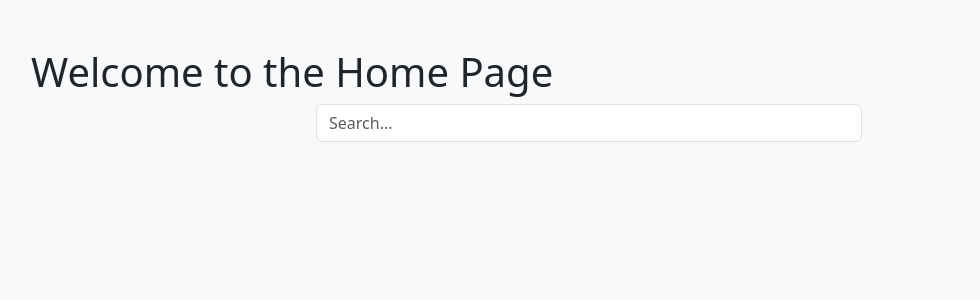
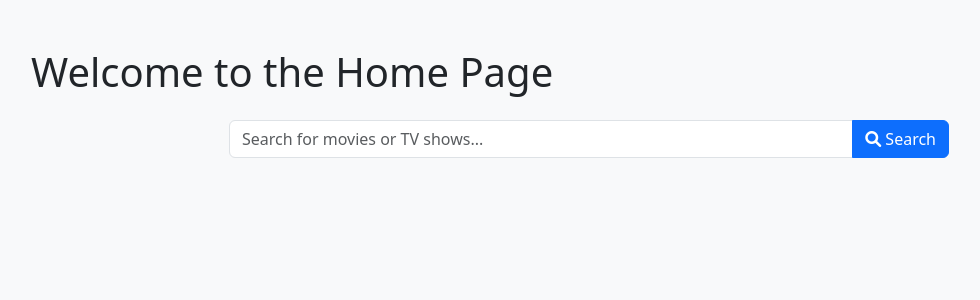
Before and after one commit to mbartellini/tpe-redes-grafana, a Flask app: page / in a window 1280 px wide. Shown: the part 56-356 px from the top of the page, without its empty margins (51-1031 px from the left). Run offline with Flask 3, Linux system fonts and the light colour scheme.

Commit message:
Added home and media details view.

```diff
--- a/website/frontend/app/main.py
+++ b/website/frontend/app/main.py
@@ -7,9 +7,21 @@ app.secret_key = "mi_clave_super_secreta"
 
 API_URL = "http://api:80"
 
-@app.route("/")
+@app.route("/", methods=["GET"])
 def home():
-    return render_template("home.html")
+    query = request.args.get("q", "").strip()
+    medias = []
+
+    if query:
+        try:
+            response = requests.get(f"{API_URL}/media/search/{query}")
+            response.raise_for_status()
+            medias = response.json()
+        except requests.RequestException as e:
+            print(f"Error fetching media from API: {e}")
+            medias = []
+
+    return render_template("home.html", medias=medias, query=query)
 
 @app.route('/user/<userId>',methods=['GET'])
 def show_user_profile(userId):
@@ -25,7 +37,14 @@ def show_user_profile(userId):
 
 @app.route('/media/<int:media_id>')
 def show_media(media_id):
-    return f'Media {media_id}'
+    try:
+        response = requests.get(f"{API_URL}/media/{media_id}")
+        response.raise_for_status()
+        media = response.json()
+    except requests.RequestException as e:
+        print(f"Error fetching media data: {e}")
+        return "Error fetching media data", 500
+    return render_template("media_details.html", media=media)
 
 
 @app.route("/login", methods=["GET", "POST"])
--- a/website/frontend/app/templates/home.html
+++ b/website/frontend/app/templates/home.html
@@ -2,7 +2,7 @@
 <html lang="en">
 <head>
   <meta charset="UTF-8" />
-  <title>MediaInfo - Home</title>
+  <title>MediaInfo</title>
   <link
           href="https://cdn.jsdelivr.net/npm/bootstrap@5.3.3/dist/css/bootstrap.min.css"
           rel="stylesheet"
@@ -11,22 +11,94 @@
           href="https://cdnjs.cloudflare.com/ajax/libs/font-awesome/6.0.0-beta3/css/all.min.css"
           rel="stylesheet"
   />
+  <style>
+    .card-img-top {
+      height: 400px;
+      object-fit: cover;
+    }
+    .card {
+      transition: transform 0.2s;
+    }
+    .card:hover {
+      transform: scale(1.03);
+    }
+  </style>
 </head>
 <body class="bg-light">
-
 {% include 'navbar.html' %}
 
 <div class="container mt-5">
-    <h1>Welcome to the Home Page</h1>
+  <h1 class="mb-4">Welcome to the Home Page</h1>
+
+  <div class="container">
     <div class="row justify-content-center">
-      <div class="col-md-6">
+      <div class="col-md-8">
+        <form action="/" method="get">
+          <div class="search-container input-group mb-4">
             <input
                     type="text"
-          class="form-control"
-          placeholder="Search..."
+                    class="form-control search-input"
+                    placeholder="Search for movies or TV shows..."
+                    name="q"
+                    value="{{ query }}"
             />
+            <button class="btn btn-primary" type="submit">
+              <i class="fas fa-search"></i> Search
+            </button>
+          </div>
+        </form>
       </div>
     </div>
+  </div>
+
+  {% if query %}
+  <div class="mt-4">
+    <h3>Search results for "{{ query }}"</h3>
+
+    {% if medias and medias|length > 0 %}
+    <div class="row mt-3">
+      {% for media in medias %}
+      <div class="col-md-4 mb-4">
+        <div class="card h-100">
+          {% if media.posterPath %}
+          <img src="{{ media.posterPath }}" class="card-img-top" alt="{{ media.name }} poster">
+          {% else %}
+          <div class="card-img-top bg-secondary d-flex align-items-center justify-content-center">
+            <i class="fas fa-image fa-5x text-light"></i>
+          </div>
+          {% endif %}
+          <div class="card-body">
+            <h5 class="card-title">{{ media.name }}</h5>
+            <p class="card-text">
+              <small class="text-muted">
+                {% if media.type %}TV Series{% else %}Movie{% endif %} |
+                {{ media.releaseDate[:4] if media.releaseDate else 'Unknown year' }} |
+                Rating: {{ media.tmdbRating if media.tmdbRating else 'N/A' }}
+              </small>
+            </p>
+            <p class="card-text text-truncate">{{ media.overview }}</p>
+          </div>
+          <div class="card-footer bg-white">
+            <a href="/media/{{ media.mediaId }}" class="btn btn-primary btn-sm">
+              View Details
+            </a>
+            {% if media.trailerLink %}
+            <a href="{{ media.trailerLink }}" target="_blank" class="btn btn-outline-danger btn-sm">
+              <i class="fab fa-youtube"></i> Trailer
+            </a>
+            {% endif %}
+          </div>
+        </div>
+      </div>
+      {% endfor %}
+    </div>
+    {% else %}
+    <div class="alert alert-info mt-3">
+      No results found for "{{ query }}"
+    </div>
+    {% endif %}
+  </div>
+  {% endif %}
 </div>
 
 <script src="https://cdn.jsdelivr.net/npm/bootstrap@5.3.3/dist/js/bootstrap.bundle.min.js"></script>
```
Also changed, not shown: website/frontend/app/templates/media_details.html (added, +79 -0 lines). Lines whose indentation alone changed are shown as unchanged.
